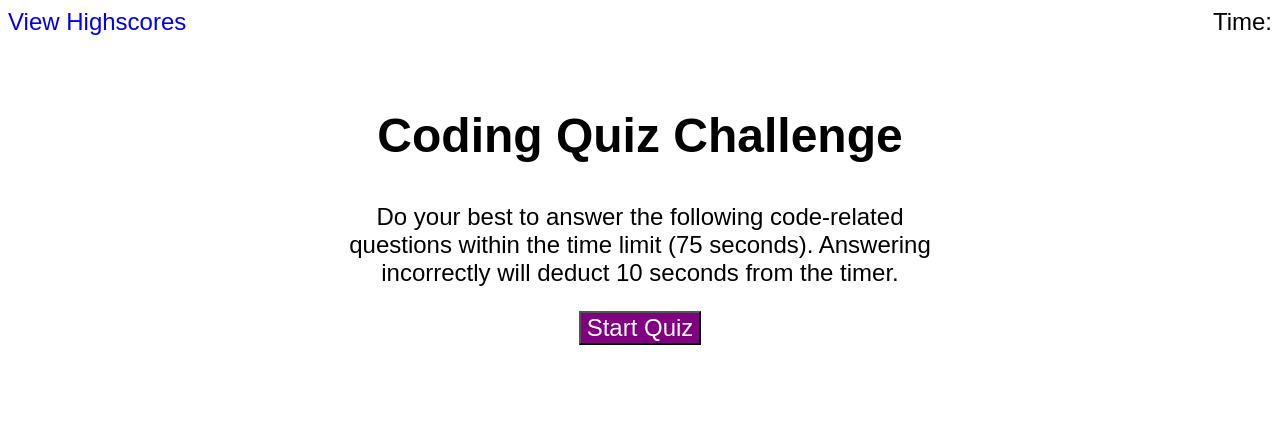
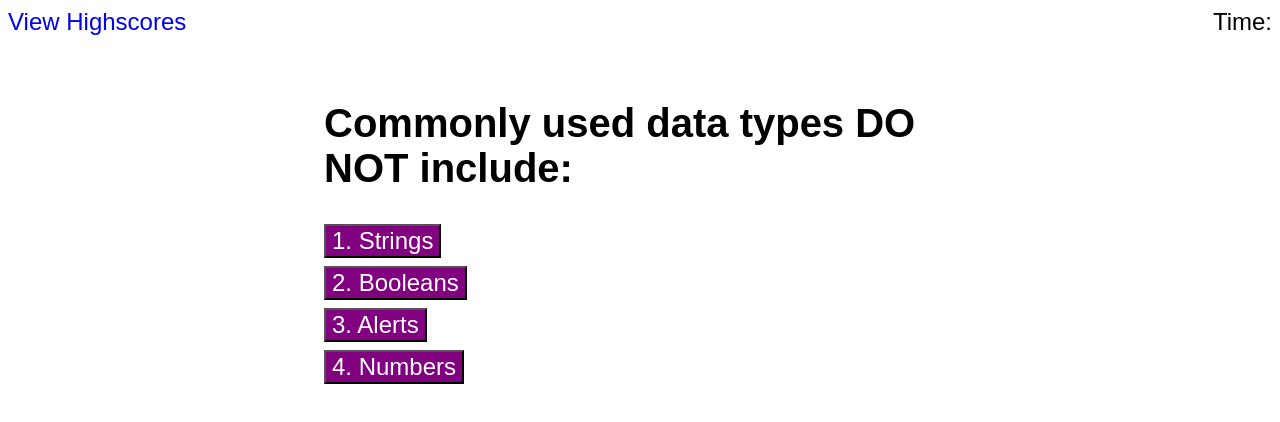
Before and after one commit to christylex3/coding-quiz, a plain HTML site: page index.html in a window 1280 px wide. Both pictures are taken after a click on the button "Start Quiz". Drawn offline with Linux system fonts and the light colour scheme.

Commit message:
Removed 'show' class and added click event listener to 'start quiz' button, so the page will change to the first question page

```diff
--- a/assets/css/style.css
+++ b/assets/css/style.css
@@ -64,9 +64,9 @@ button:hover {
     /* flex-direction: column; */
 }
 
-.show {
+/* .show {
     display: visible;
-}
+} */
 
 .hidden {
     display: none;
--- a/assets/js/script.js
+++ b/assets/js/script.js
@@ -1,18 +1,30 @@
-var pages = ["start-page", "question-1", "question-2", "question-3", "question-4", "question-5", "result-page"];
+var startQuizBtn = document.querySelector("#start-quiz");
+var startPage = document.querySelector("#start-page");
+var questionPage = document.querySelector("#question-page");
+
+// Clicking on start quiz button will hide the start-page and display the question-page
+startQuizBtn.addEventListener("click", function() {
+    startPage.setAttribute("class", "hidden");
+    questionPage.removeAttribute("class", "hidden");
+});
 
 
-function nextPage (page) {
-    // If this is the page, then make it change to the next page
-    for (var i = 0; i < pages.length-1; i++) {
-        // if it is this page, then change to next page, but if it is the result-page, leave it there
-        if (page === pages[i] && page != pages[pages.length-1]) {
-            return page = pages[i + 1];
-        }
-    }
-}
+// var pages = ["question-1", "question-2", "question-3", "question-4", "question-5", "result-page"];
+// // default first page is start-page
 
-console.log(nextPage("start-page"));
-console.log(nextPage("question-5"));
+
+// function nextPage (page) {
+//     // If this is the page, then make it change to the next page
+//     for (var i = 0; i < pages.length-1; i++) {
+//         // if it is this page, then change to next page, but if it is the result-page, leave it there
+//         if (page === pages[i] && page != pages[pages.length-1]) {
+//             return page = pages[i + 1];
+//         }
+//     }
+// }
+
+// console.log(nextPage("start-page"));
+// console.log(nextPage("question-5"));
 // Clicking "Start Quiz" will change start-page to question-page
 // Clicking any answer-choice will move to next question-page
 // Clicking last question-page will move to result-page
--- a/index.html
+++ b/index.html
@@ -13,7 +13,7 @@
             <label id="timer">Time:</label>
         </header>
         <main>
-            <section id="start-page" class="show page">
+            <section id="start-page" class="page">
                 <h1>Coding Quiz Challenge</h1>
                 <p>
                     Do your best to answer the following code-related questions within the time limit (75 seconds). Answering incorrectly will deduct 10 seconds from the timer.
```
